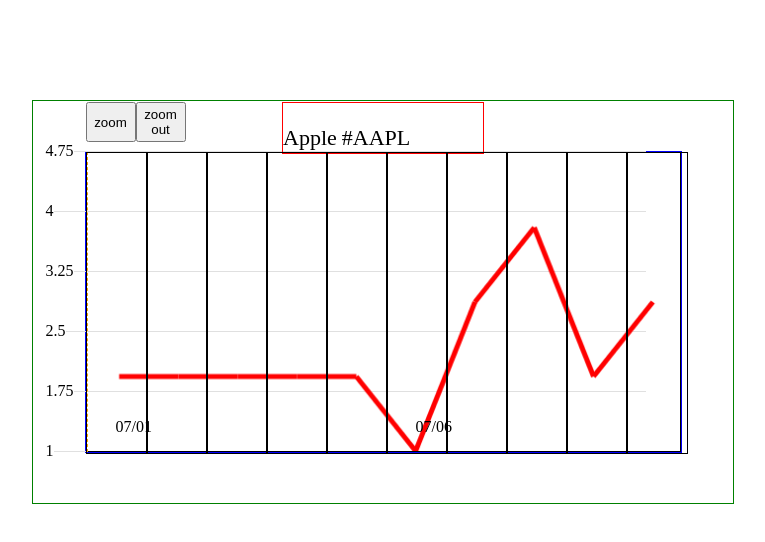
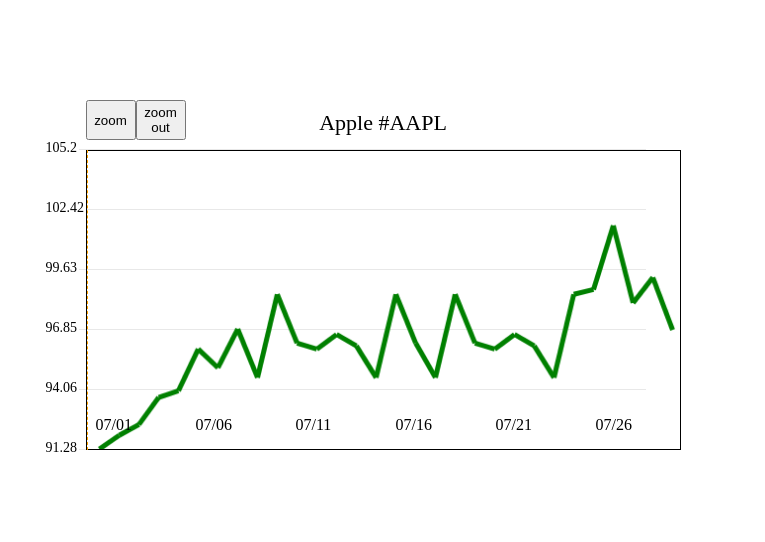
Before and after one commit to tommy-js/Stock-Graphics, a website with bundled scripts: page index.html in a window 1280 px wide. Shown: the whole page, without its empty margins (257-1022 px from the left). Built offline with nearby package versions, Linux system fonts and the light colour scheme.

Commit message:
Fixed issue with function calling from other users.

```diff
--- a/functions/renderFunction.js
+++ b/functions/renderFunction.js
@@ -1,5 +1,4 @@
 import { zoomDown, zoomUp, zoom, zoomOut } from "./zoom.js";
-import { calculateCanvasBase, calculateCanvasHeight } from "../index.js";
 // The render function renders the initial graph, starting with either one month
 // of data or the maximum data there is available, whichever is smaller.
 
@@ -22,7 +21,7 @@
   masterDiv.setAttribute("id", "masterDiv");
   masterDiv.style = `width: ${
     width + 100
-  }px; position: absolute; top: 100px; margin-left: auto; margin-right: auto; left: 0; right: 0; border: 1px solid green;`;
+  }px; position: absolute; top: 100px; margin-left: auto; margin-right: auto; left: 0; right: 0;`;
   document.body.appendChild(masterDiv);
 
   let scaledWidth = "85%";
@@ -30,7 +29,7 @@
   // Create a container div to hold all the smaller divs and sit over the graph.
   let container = document.createElement("div");
   container.setAttribute("id", "container");
-  container.style = `width: ${scaledWidth}; height: ${height}px; margin-top: 50px; margin-bottom: 50px; position: relative; border: 1px solid blue; margin-left: auto; margin-right: auto; -webkit-touch-callout: none; -webkit-user-select: none; -khtml-user-select: none;-moz-user-select: none; -ms-user-select: none; user-select: none; outline: none;`;
+  container.style = `width: ${scaledWidth}; height: ${height}px; margin-top: 50px; margin-bottom: 50px; position: relative;  margin-left: auto; margin-right: auto; -webkit-touch-callout: none; -webkit-user-select: none; -khtml-user-select: none;-moz-user-select: none; -ms-user-select: none; user-select: none; outline: none;`;
 
   // Appends the container div into the main document.
   masterDiv.appendChild(container);
@@ -66,29 +65,25 @@
 
   let textBar = document.createElement("div");
   textBar.setAttribute("id", "canvasTextBar");
-  textBar.style = `width: 200px; position: absolute; top: -50px; margin-left: auto; margin-right: auto; border: 1px solid red; left: 0; right: 0; height: 50px;`;
+  textBar.style = `width: 200px; position: absolute; top: -50px; margin-left: auto; margin-right: auto; left: 0; right: 0; height: 50px;`;
   container.appendChild(textBar);
 
   let displayMode = "block";
 
-  if (graphicalEffects.ticker) {
-    displayMode = "inline-block";
-  }
-
-  let title = document.createElement("p");
-  title.setAttribute("id", "canvasTitle");
-  title.style = `font-size: ${graphicalEffects.fontSize}px; position: relative; display: ${displayMode}; text-align: center; margin-right: 5px;`;
-  title.innerHTML = `${graphicalEffects.title}`;
-  textBar.appendChild(title);
+  let text;
 
   if (graphicalEffects.ticker) {
     displayMode = "inline-block";
-    let ticker = document.createElement("p");
-    ticker.setAttribute("id", "canvasTicker");
-    ticker.innerHTML = `#${graphicalEffects.ticker}`;
-    ticker.style = `font-size: ${graphicalEffects.fontSize}px; position: relative; display: inline-block; margin-right: 5px;`;
-    textBar.appendChild(ticker);
+    text = `${graphicalEffects.title} #${graphicalEffects.ticker}`;
+  } else {
+    text = graphicalEffects.title;
   }
+
+  let title = document.createElement("div");
+  title.setAttribute("id", "canvasTitle");
+  title.style = `font-size: ${graphicalEffects.fontSize}px; box-sizing: border-box; padding: 10px; display: ${displayMode}; width: 100%; text-align: center;`;
+  title.innerHTML = `${text}`;
+  textBar.appendChild(title);
 
   let periodMarker = document.createElement("div");
   periodMarker.setAttribute("id", "canvasPeriodMarker");
@@ -100,7 +95,7 @@
     opac = 0;
   }
 
-  periodMarker.style = `width: 200px; left: 0; bottom: -50px; height: 50px; position: absolute; border: 1px solid red; transition: 0.3s; z-index: 99999`;
+  periodMarker.style = `width: 200px; left: 0; bottom: -50px; height: 50px; position: absolute; transition: 0.3s; z-index: 99999`;
   periodMarker.style.opacity = opac;
   let index1 = points[0].x;
   let index2 = points[points.length - 1].x;
@@ -183,7 +178,7 @@
       div.setAttribute("id", `divEl${p}`);
       let left = calcLeft(p, width, points.length);
       let positions = findPositions(prePoints, p, height, calcWidth, left, dpi);
-      div.style = `position: absolute; width: ${calcWidth}px; height: 100%; left: ${left}px; border: 1px solid black;`;
+      div.style = `position: absolute; width: ${calcWidth}px; height: 100%; left: ${left}px;`;
 
       // Calculates the number of pixels we need to move the infoDiv back for it to be centered above the vertical dashed line.
       let calcDivided = graphicalEffects.infoDivWidth / 2;
@@ -230,16 +225,34 @@
       });
       // Appends each div to the container div.
       container.appendChild(div);
+
+      let calculatedLineColor = calculateLineColor(
+        points,
+        graphicalEffects.lossColor,
+        graphicalEffects.gainColor
+      );
+
       // Renders the line running from current one to the next.
       renderLine(
         positions.positioningx1,
         positions.positioningy1,
         positions.positioningx2,
         positions.positioningy2,
-        graphicalEffects.lineColor,
+        calculatedLineColor,
         graphicalEffects.lineWidth
       );
     }
+  }
+}
+
+// Returns the line color of the graph depending on gain/loss
+function calculateLineColor(points, loss, gain) {
+  let firstVal = points[0].y;
+  let finalVal = points[points.length - 1].y;
+  if (finalVal >= firstVal) {
+    return gain;
+  } else if (finalVal < firstVal) {
+    return loss;
   }
 }
 
@@ -307,10 +320,10 @@
     let vis = i * visualDistance;
 
     info.innerHTML = `${floorScaled}`;
-    info.style = `position: absolute; bottom: ${
+    info.style = `position: absolute; padding-right: 2px; bottom: ${
       vis - 10
-    }px; z-index: 99; height: 20px; background-color: white; border`;
-    infoTag.style = `bottom: ${vis}px; width: ${width}px; left: 0; position: absolute; height: 25px; margin: 0; border-bottom: 1px solid #E0E0E0;`;
+    }px; z-index: 99; height: 20px; background-color: white; border; font-size: 14px;`;
+    infoTag.style = `bottom: ${vis}px; width: ${width}px; left: 0; position: absolute; height: 25px; margin: 0; border-bottom: 1px solid #E8E8E8;`;
     scalingContainer.appendChild(info);
     scalingContainer.appendChild(infoTag);
   }
--- a/index.html
+++ b/index.html
@@ -5,6 +5,6 @@
     <title>hello world</title>
   </head>
   <body>
-    <script type="module" src="index.js"></script>
+    <script type="module" src="main.js"></script>
   </body>
 </html>
--- a/index.js
+++ b/index.js
@@ -5,37 +5,7 @@
 import { renderCanvas } from "./functions/renderFunction.js";
 import { storeArray } from "./functions/zoom.js";
 
-let points = [
-  { x: "07/01", y: 2 },
-  { x: "07/02", y: 2 },
-  { x: "07/06", y: 2 },
-  { x: "07/07", y: 2 },
-  { x: "07/02", y: 2 },
-  { x: "07/06", y: 1 },
-  { x: "07/07", y: 3 },
-  { x: "07/02", y: 4 },
-  { x: "07/06", y: 2 },
-  { x: "07/07", y: 3 },
-];
-
-const graphicalEffects = {
-  graphHeight: 300,
-  graphWidth: 600,
-  title: "Apple",
-  ticker: "AAPL",
-  fontSize: 22,
-  backgroundColor: "white",
-  lineColor: "red",
-  lineWidth: 5,
-  boundaryWidth: 3,
-  gainColor: "green",
-  lossColor: "red",
-  fillColor: "red",
-  dateRangeActive: false,
-  graphFontSize: 16,
-  infoDivWidth: 100,
-};
-
+export function renderFull(points, graphicalEffects) {
   if (graphicalEffects.graphHeight < 300) {
     graphicalEffects.graphHeight = 300;
   }
@@ -43,7 +13,7 @@
     graphicalEffects.graphWidth = 600;
   }
 
-export function calculateCanvasHeight(points) {
+  function calculateCanvasHeight(points) {
     // Calculates the maximum y-variable of the canvas.
     let calculatedMaxHeight = Math.max.apply(
       Math,
@@ -54,7 +24,7 @@
     return calculatedMaxHeight;
   }
 
-export function calculateCanvasBase(points) {
+  function calculateCanvasBase(points) {
     // Calculates the lowest point of the y-variable on the canvas.
     let calculatedMinHeight = Math.min.apply(
       Math,
@@ -70,7 +40,7 @@
 
   // Formats the points we have so that they actually fill the graph screen.
 
-export function reformatPoints(points, canvHeight, canvBase) {
+  function reformatPoints(points, canvHeight, canvBase) {
     let range = canvHeight - canvBase;
     console.log("range: " + range);
     let height = graphicalEffects.graphHeight;
@@ -102,3 +72,47 @@
     points,
     graphicalEffects
   );
+}
+
+export function calculateCanvasHeight(points) {
+  // Calculates the maximum y-variable of the canvas.
+  let calculatedMaxHeight = Math.max.apply(
+    Math,
+    points.map(function (o) {
+      return o.y;
+    })
+  );
+  return calculatedMaxHeight;
+}
+
+export function calculateCanvasBase(points) {
+  // Calculates the lowest point of the y-variable on the canvas.
+  let calculatedMinHeight = Math.min.apply(
+    Math,
+    points.map(function (o) {
+      return o.y;
+    })
+  );
+  return calculatedMinHeight;
+}
+
+export function reformatPoints(points, canvHeight, canvBase) {
+  let range = canvHeight - canvBase;
+  console.log("range: " + range);
+  let height = graphicalEffects.graphHeight;
+  let scaledHeight = height * 0.75;
+  let scale = scaledHeight / range;
+
+  let distance = canvBase * scale;
+  console.log("distance: " + distance);
+
+  let pointsCopy = [];
+  for (let t = 0; t < points.length; t++) {
+    let mult = points[t].y * scale - distance;
+    let newObj = { x: points[t].x, y: mult };
+    pointsCopy.push(newObj);
+  }
+  console.log("scaled array: ");
+  console.log(pointsCopy);
+  return pointsCopy;
+}
--- /dev/null
+++ b/main.js
@@ -0,0 +1,53 @@
+import { renderFull } from "./index.js";
+
+export let points = [
+  { x: "07/01", y: 91.28 },
+  { x: "07/02", y: 91.96 },
+  { x: "07/03", y: 92.5 },
+  { x: "07/04", y: 93.85 },
+  { x: "07/05", y: 94.18 },
+  { x: "07/06", y: 96.26 },
+  { x: "07/07", y: 95.33 },
+  { x: "07/08", y: 97.26 },
+  { x: "07/09", y: 94.84 },
+  { x: "07/10", y: 98.99 },
+  { x: "07/11", y: 96.56 },
+  { x: "07/12", y: 96.26 },
+  { x: "07/13", y: 96.99 },
+  { x: "07/14", y: 96.42 },
+  { x: "07/15", y: 94.84 },
+  { x: "07/16", y: 98.99 },
+  { x: "07/17", y: 96.56 },
+  { x: "07/18", y: 94.84 },
+  { x: "07/19", y: 98.99 },
+  { x: "07/20", y: 96.56 },
+  { x: "07/21", y: 96.26 },
+  { x: "07/22", y: 96.99 },
+  { x: "07/23", y: 96.42 },
+  { x: "07/24", y: 94.84 },
+  { x: "07/25", y: 98.99 },
+  { x: "07/26", y: 99.23 },
+  { x: "07/27", y: 102.42 },
+  { x: "07/28", y: 98.56 },
+  { x: "07/29", y: 99.83 },
+  { x: "07/30", y: 97.21 },
+];
+
+export const graphicalEffects = {
+  graphHeight: 300,
+  graphWidth: 600,
+  title: "Apple",
+  ticker: "AAPL",
+  fontSize: 22,
+  backgroundColor: "white",
+  lineWidth: 5,
+  boundaryWidth: 3,
+  gainColor: "green",
+  lossColor: "red",
+  fillColor: "red",
+  dateRangeActive: false,
+  graphFontSize: 16,
+  infoDivWidth: 100,
+};
+
+renderFull(points, graphicalEffects);
```
Also changed, not shown: package.json (+10 -2 lines). Lines whose indentation alone changed are shown as unchanged.
